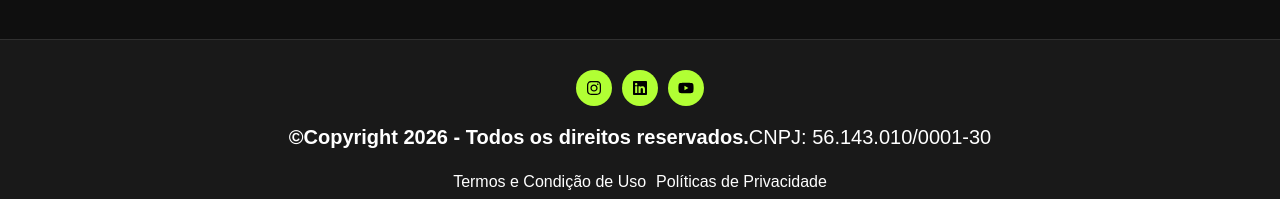
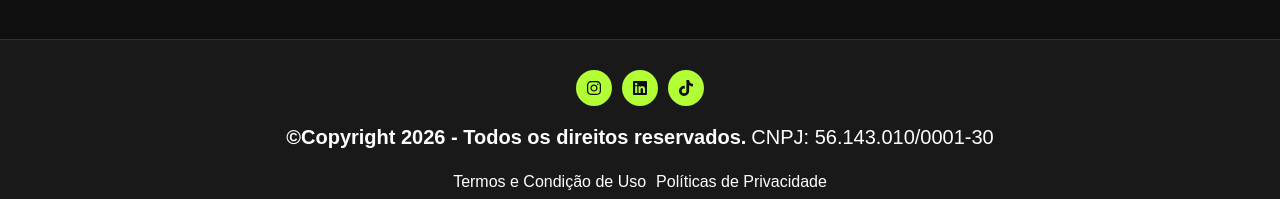
Before and after one commit to joaopaulocostasantos/my-portfolio-website, a Next.js app: page / in a window 1280 px wide. Shown: the part 3833-4032 px from the top of the page. Built offline with nearby package versions, Linux system fonts and the light colour scheme; a web font is replaced by a local one.

Commit message:
feat: create page not found

```diff
--- a/src/components/layout/Footer/Footer.module.scss
+++ b/src/components/layout/Footer/Footer.module.scss
@@ -18,6 +18,8 @@
       padding: 10px;
       border-radius: 100%;
       cursor: pointer;
+      text-decoration: none;
+      color: var(--color-secondary);
 
       &:hover {
         background: var(--color-secondary);
@@ -37,6 +39,7 @@
 
     span {
       font-weight: 600;
+      margin-right: 5px;
     }
   }
 
--- a/src/components/layout/Footer/Footer.tsx
+++ b/src/components/layout/Footer/Footer.tsx
@@ -1,7 +1,7 @@
 import styles from "./Footer.module.scss";
 
 // icons
-import { FaInstagram, FaLinkedin, FaYoutube } from "react-icons/fa";
+import { FaInstagram, FaLinkedin, FaYoutube, FaTiktok } from "react-icons/fa";
 
 // next
 import Link from "next/link";
@@ -12,15 +12,27 @@ export function Footer() {
     <footer className={styles.footer}>
       <Container>
         <div className={styles.footer_icons}>
-          <div className={styles.footer_icon}>
+          <Link
+            href={"https://www.instagram.com/joaopaulosantosoficial/"}
+            target="_black"
+            className={styles.footer_icon}
+          >
             <FaInstagram size={16} />
-          </div>
-          <div className={styles.footer_icon}>
+          </Link>
+          <Link
+            href={"https://www.linkedin.com/in/joaopaulodacostasantos/"}
+            target="_black"
+            className={styles.footer_icon}
+          >
             <FaLinkedin size={16} />
-          </div>
-          <div className={styles.footer_icon}>
-            <FaYoutube size={16} />
-          </div>
+          </Link>
+          <Link
+            href={"https://www.tiktok.com/@joaopaulosantosoficial"}
+            target="_black"
+            className={styles.footer_icon}
+          >
+            <FaTiktok size={16} />
+          </Link>
         </div>
 
         <h5 className={styles.footer_copyright}>
```
Also changed, not shown: src/app/not-found.jsx (added, +30 -0 lines), src/app/not-found.module.scss (added, +40 -0 lines).
